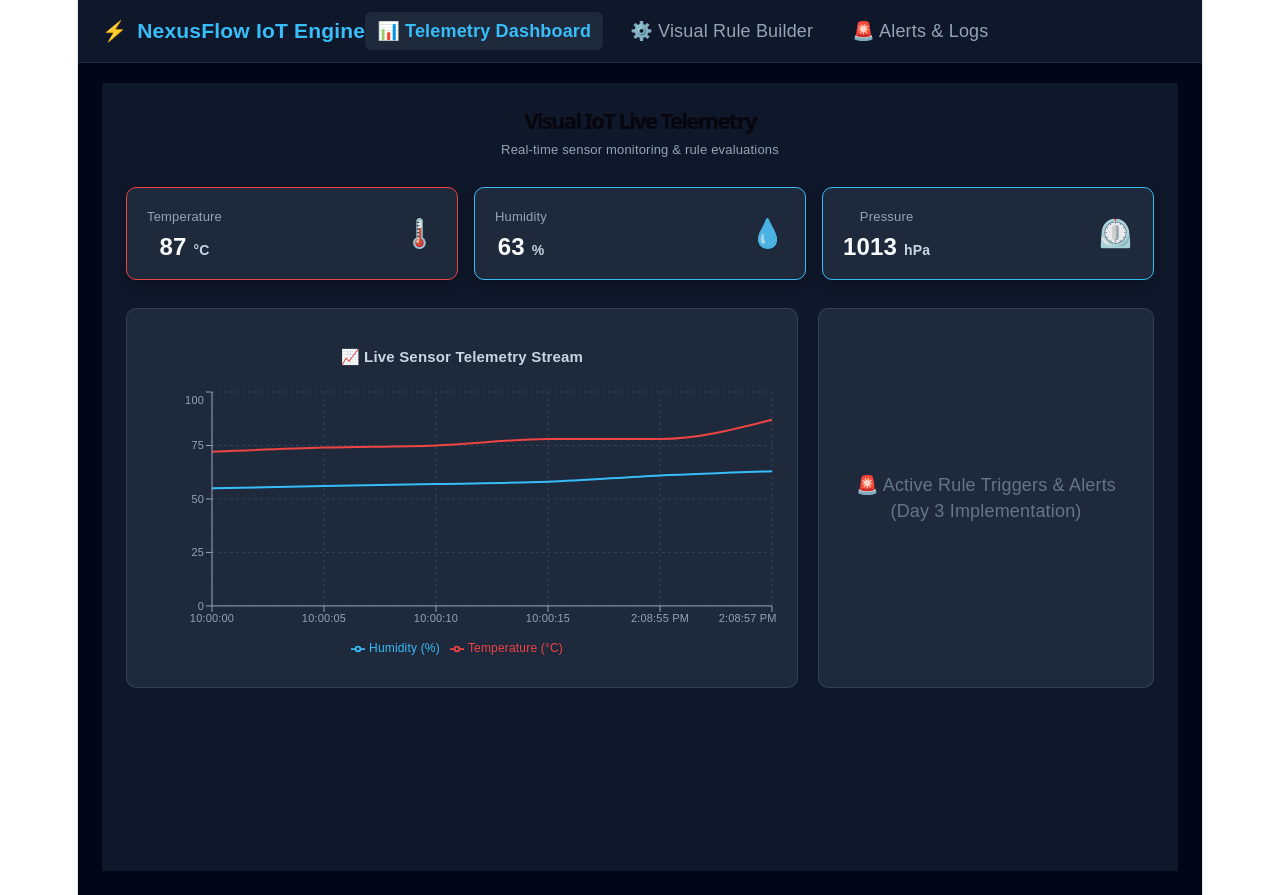
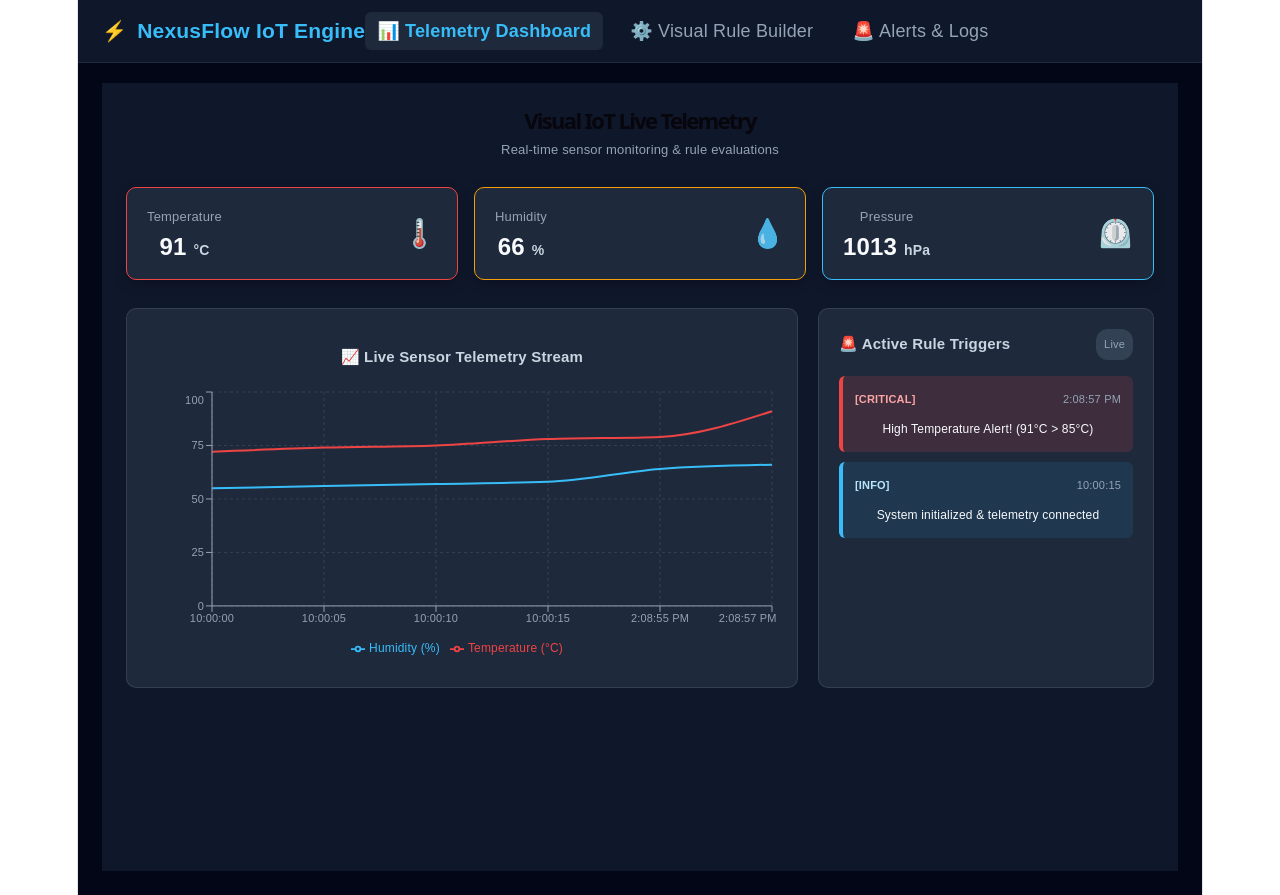
Before and after one commit to Mahalakshmi102/NexusFlow, a React app in the folder frontend/: page / in a window 1280 px wide. Built offline with nearby package versions, Linux system fonts and the light colour scheme; the HTML template or start-up script is replaced by a standard one.

Commit message:
feat: [Week 3 Day 3] implement active rule triggers and live alerts panel

```diff
--- a/frontend/src/pages/Dashboard.jsx
+++ b/frontend/src/pages/Dashboard.jsx
@@ -60,11 +60,15 @@ export default function Dashboard() {
     { time: '10:00:15', temperature: 78, humidity: 58 },
   ]);
 
+  const [alerts, setAlerts] = useState([
+    { id: 1, time: '10:00:15', type: 'INFO', msg: 'System initialized & telemetry connected' },
+  ]);
+
   useEffect(() => {
     const interval = setInterval(() => {
       const now = new Date().toLocaleTimeString();
-      const newTemp = Math.floor(Math.random() * (90 - 70 + 1)) + 70;
-      const newHum = Math.floor(Math.random() * (65 - 50 + 1)) + 50;
+      const newTemp = Math.floor(Math.random() * (95 - 68 + 1)) + 68;
+      const newHum = Math.floor(Math.random() * (70 - 45 + 1)) + 45;
 
       setTelemetry((prev) => ({
         ...prev,
@@ -76,6 +80,29 @@ export default function Dashboard() {
         ...prev.slice(-9),
         { time: now, temperature: newTemp, humidity: newHum },
       ]);
+
+      // Week 3 Day 3: Rule Evaluation & Alert Triggers
+      if (newTemp > 85) {
+        setAlerts((prev) => [
+          {
+            id: Date.now(),
+            time: now,
+            type: 'CRITICAL',
+            msg: `High Temperature Alert! (${newTemp}°C > 85°C)`,
+          },
+          ...prev.slice(0, 5),
+        ]);
+      } else if (newHum > 65) {
+        setAlerts((prev) => [
+          {
+            id: Date.now(),
+            time: now,
+            type: 'WARNING',
+            msg: `High Humidity detected (${newHum}%)`,
+          },
+          ...prev.slice(0, 5),
+        ]);
+      }
     }, 2000);
 
     return () => clearInterval(interval);
@@ -103,14 +130,14 @@ export default function Dashboard() {
           value={telemetry.temperature}
           unit="°C"
           icon="🌡️"
-          status={telemetry.temperature > 80 ? 'danger' : 'normal'}
+          status={telemetry.temperature > 85 ? 'danger' : telemetry.temperature > 80 ? 'warning' : 'normal'}
         />
         <SensorCard
           title="Humidity"
           value={telemetry.humidity}
           unit="%"
           icon="💧"
-          status="normal"
+          status={telemetry.humidity > 65 ? 'warning' : 'normal'}
         />
         <SensorCard
           title="Pressure"
@@ -122,6 +149,7 @@ export default function Dashboard() {
       </div>
 
       <div style={{ display: 'grid', gridTemplateColumns: '2fr 1fr', gap: '20px' }}>
+        {/* Stream Chart */}
         <div
           style={{
             background: '#1e293b',
@@ -164,20 +192,45 @@ export default function Dashboard() {
           </div>
         </div>
 
+        {/* Week 3 Day 3: Active Rule Triggers & Alerts Panel */}
         <div
           style={{
             background: '#1e293b',
             padding: '20px',
             borderRadius: '10px',
             border: '1px solid rgba(255, 255, 255, 0.1)',
-            minHeight: '280px',
             display: 'flex',
-            alignItems: 'center',
-            justifyContent: 'center',
-            color: '#64748b',
+            flexDirection: 'column',
           }}
         >
-          🚨 Active Rule Triggers & Alerts (Day 3 Implementation)
+          <div style={{ display: 'flex', justifyContent: 'space-between', alignItems: 'center', marginBottom: '16px' }}>
+            <h3 style={{ fontSize: '15px', margin: 0, color: '#cbd5e1' }}>🚨 Active Rule Triggers</h3>
+            <span style={{ fontSize: '11px', background: '#334155', padding: '2px 8px', borderRadius: '12px', color: '#94a3b8' }}>
+              Live
+            </span>
+          </div>
+
+          <div style={{ display: 'flex', flexDirection: 'column', gap: '10px', overflowY: 'auto', maxHeight: '250px' }}>
+            {alerts.map((item) => (
+              <div
+                key={item.id}
+                style={{
+                  background: item.type === 'CRITICAL' ? 'rgba(239, 68, 68, 0.15)' : item.type === 'WARNING' ? 'rgba(245, 158, 11, 0.15)' : 'rgba(56, 189, 248, 0.1)',
+                  borderLeft: `4px solid ${item.type === 'CRITICAL' ? '#ef4444' : item.type === 'WARNING' ? '#f59e0b' : '#38bdf8'}`,
+                  borderRadius: '6px',
+                  padding: '10px 12px',
+                }}
+              >
+                <div style={{ display: 'flex', justifyContent: 'space-between', fontSize: '11px', color: '#94a3b8', marginBottom: '4px' }}>
+                  <span style={{ fontWeight: '600', color: item.type === 'CRITICAL' ? '#fca5a5' : item.type === 'WARNING' ? '#fde68a' : '#bae6fd' }}>
+                    [{item.type}]
+                  </span>
+                  <span>{item.time}</span>
+                </div>
+                <div style={{ fontSize: '12px', color: '#f8fafc', fontWeight: '500' }}>{item.msg}</div>
+              </div>
+            ))}
+          </div>
         </div>
       </div>
     </div>
```
